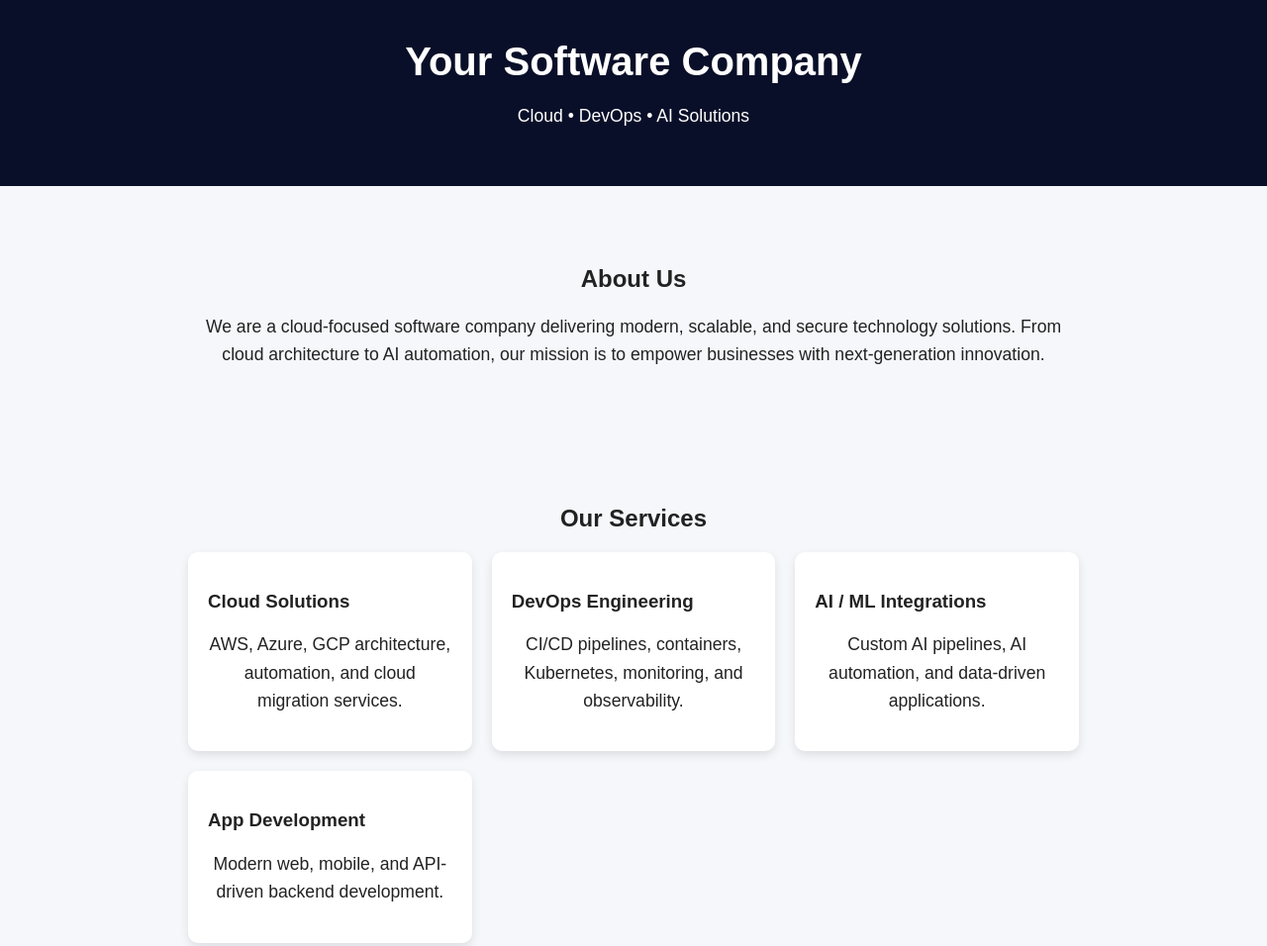
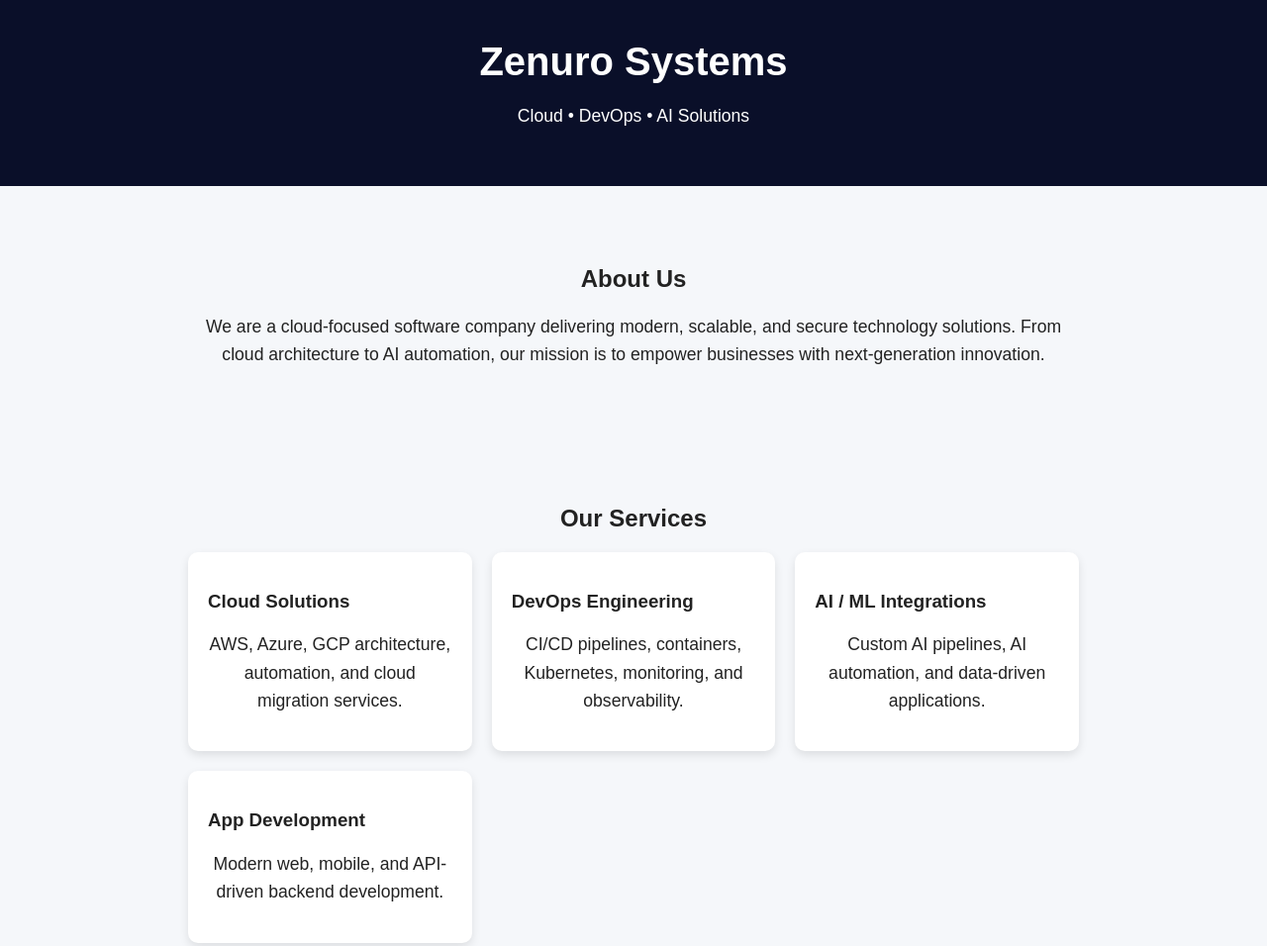
Before and after one commit to NAGANAGESWARAN/zenurosys-web-dev, a plain HTML site: page index.html in a window 1280 px wide. Shown: the top 956 px of the page at 99% size. Drawn offline with Linux system fonts and the light colour scheme.

Commit message:
Update index.html

```diff
--- a/index.html
+++ b/index.html
@@ -3,7 +3,7 @@
 <head>
     <meta charset="UTF-8" />
     <meta name="viewport" content="width=device-width, initial-scale=1.0" />
-    <title>Your Company | Cloud & AI Solutions</title>
+    <title>Zenuro Systems | Cloud & AI Solutions</title>
     <style>
         body {
             margin: 0;
@@ -49,7 +49,7 @@
 <body>
 
 <header>
-    <h1>Your Software Company</h1>
+    <h1>Zenuro Systems </h1>
     <p>Cloud • DevOps • AI Solutions</p>
 </header>
 
```
